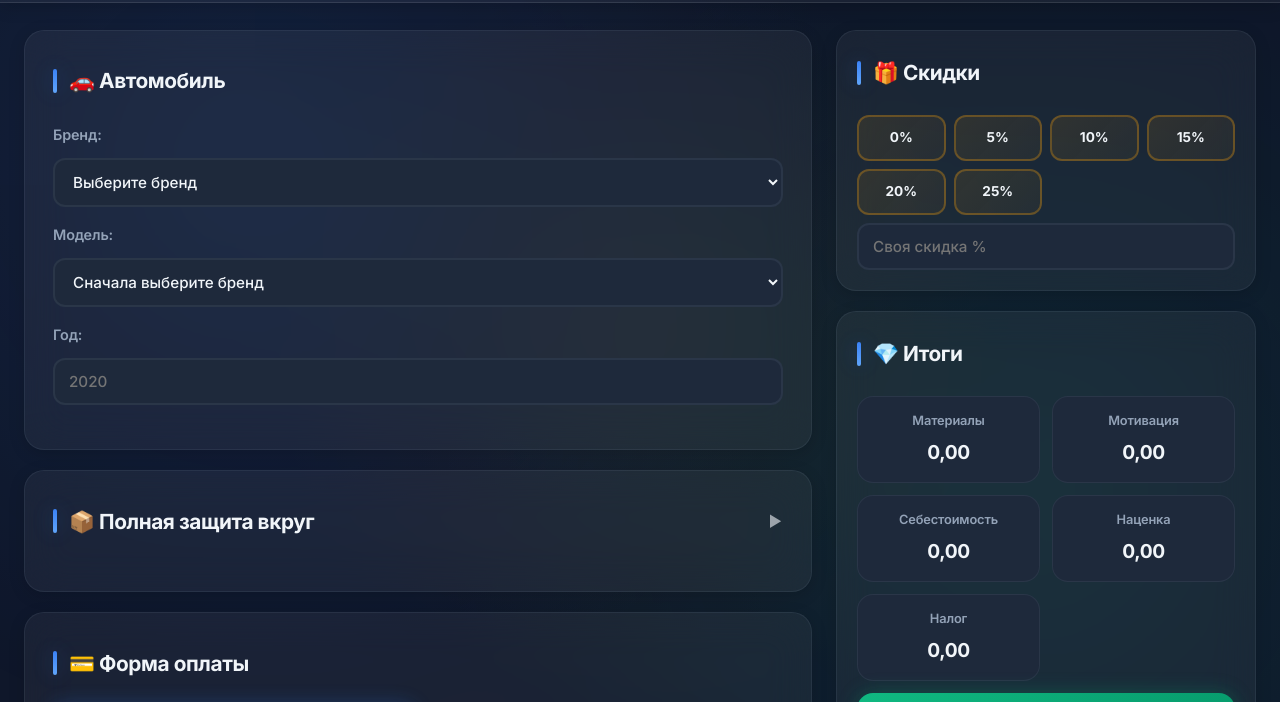
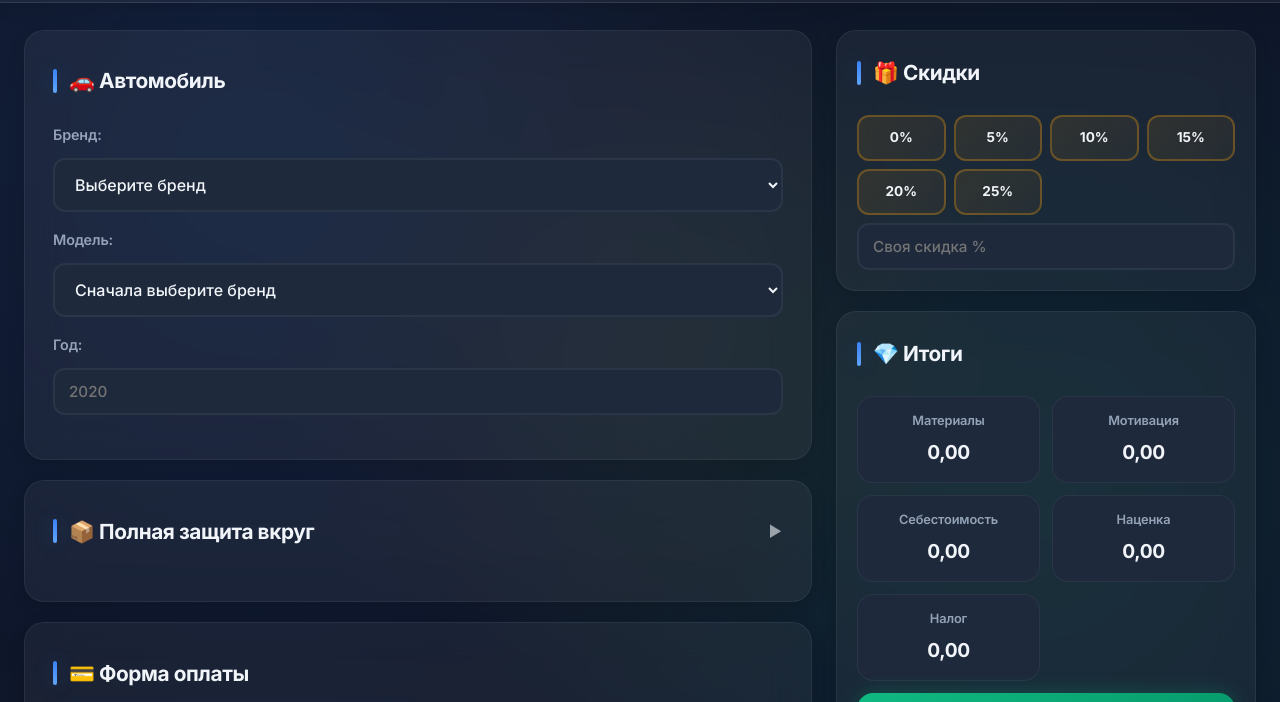
Before and after one commit to andreyminyukevich-create/detailing-calculator, a plain HTML site: page index.html in a window 1280 px wide. Shown: the part 70-772 px from the top of the page. Drawn offline with nearby package versions, Linux system fonts and the light colour scheme.

Commit message:
Update index.html

```diff
--- a/index.html
+++ b/index.html
@@ -429,11 +429,17 @@ select {
 }
 
 @media (min-width: 768px) {
-  input,
-  select {
+  input {
     padding: 12px 14px;
     font-size: 0.95rem;
     min-height: auto;
+  }
+
+  select {
+    padding: 14px 16px; /* Keep larger padding for select */
+    font-size: 16px; /* Keep larger font for select */
+    min-height: 54px; /* Even taller than mobile! */
+    height: 54px; /* Force height */
   }
 }
 
```
